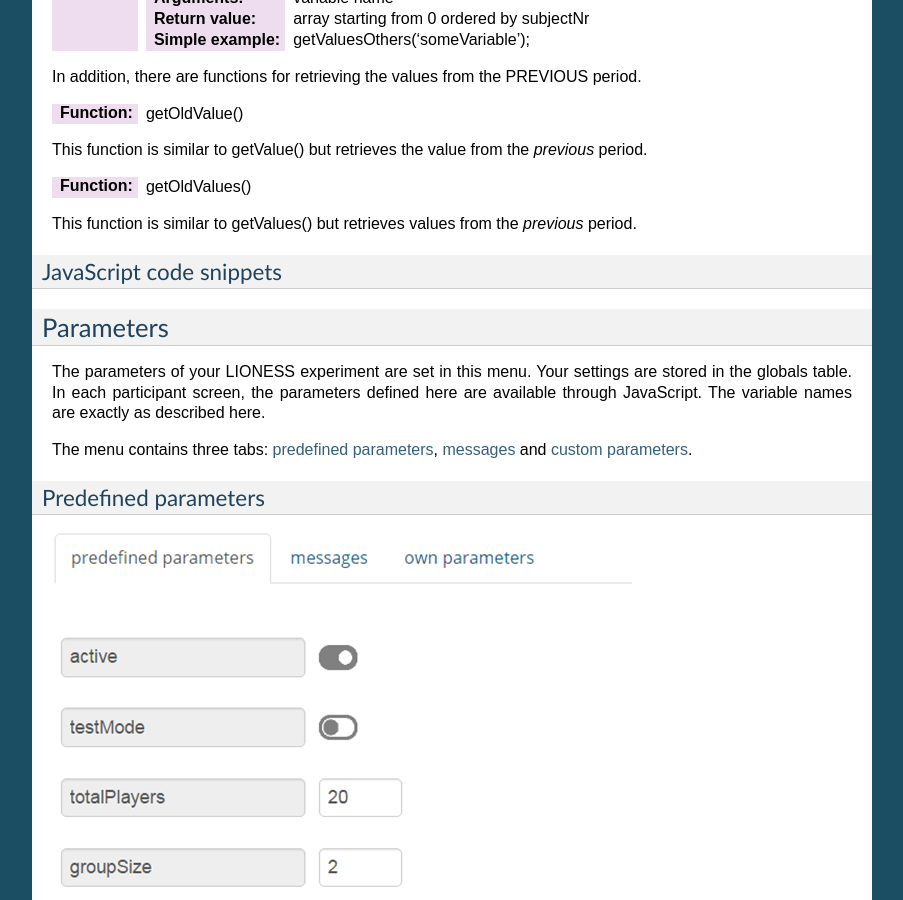
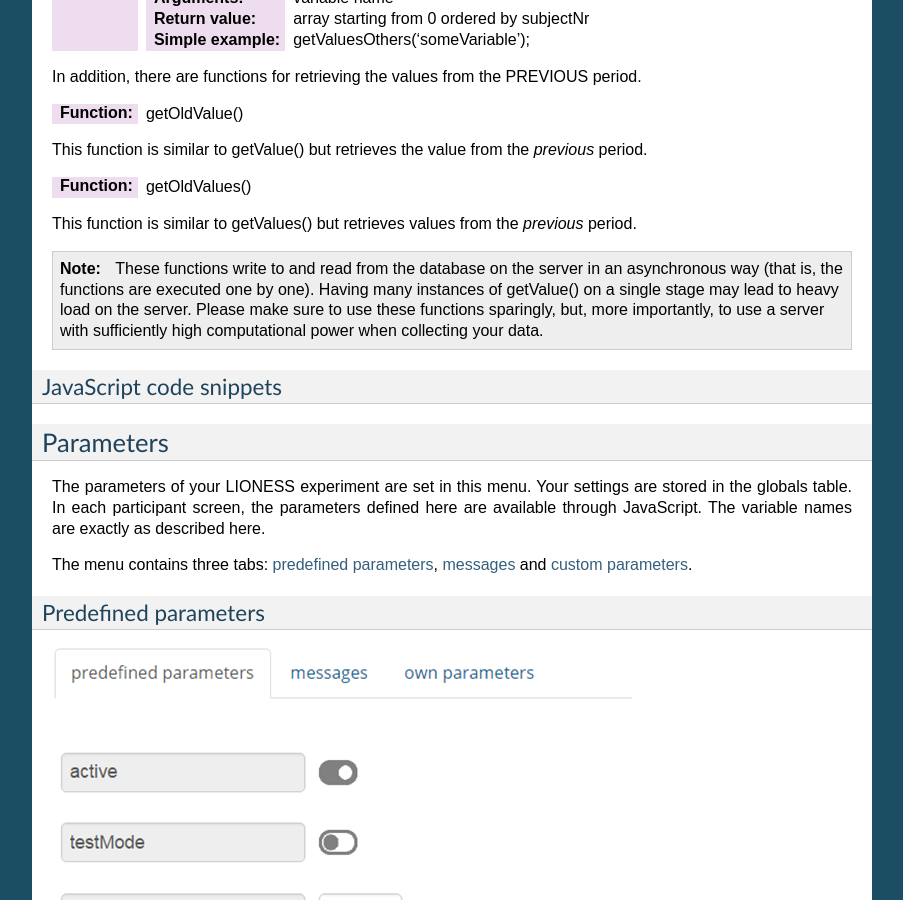
Before and after one commit to marcusgia2505/LIONESS_doc, a Sphinx documentation site: the page built from docs/040_reference_manual.rst, in a window 1280 px wide and 900 px high, scrolled down 18975 px. Shown: the whole window, without its empty margins (198-1101 px from the left). Built offline with Sphinx 7.4.7, drawn with Linux system fonts in a browser that asks for light colours.

Commit message:
Update 040_reference_manual.rst

```diff
--- a/docs/040_reference_manual.rst
+++ b/docs/040_reference_manual.rst
@@ -762,6 +762,8 @@ This function is similar to getValue() but retrieves the value from the *previou
 
 This function is similar to getValues() but retrieves values from the *previous* period.
 
+.. note:: These functions write to and read from the database on the server in an asynchronous way (that is, the functions are executed one by one). Having many instances of getValue() on a single stage may lead to heavy load on the server. Please make sure to use these functions sparingly, but, more importantly, to use a server with sufficiently high computational power when collecting your data.
+
 
 .. _javascript_code_snippets:
 
```
